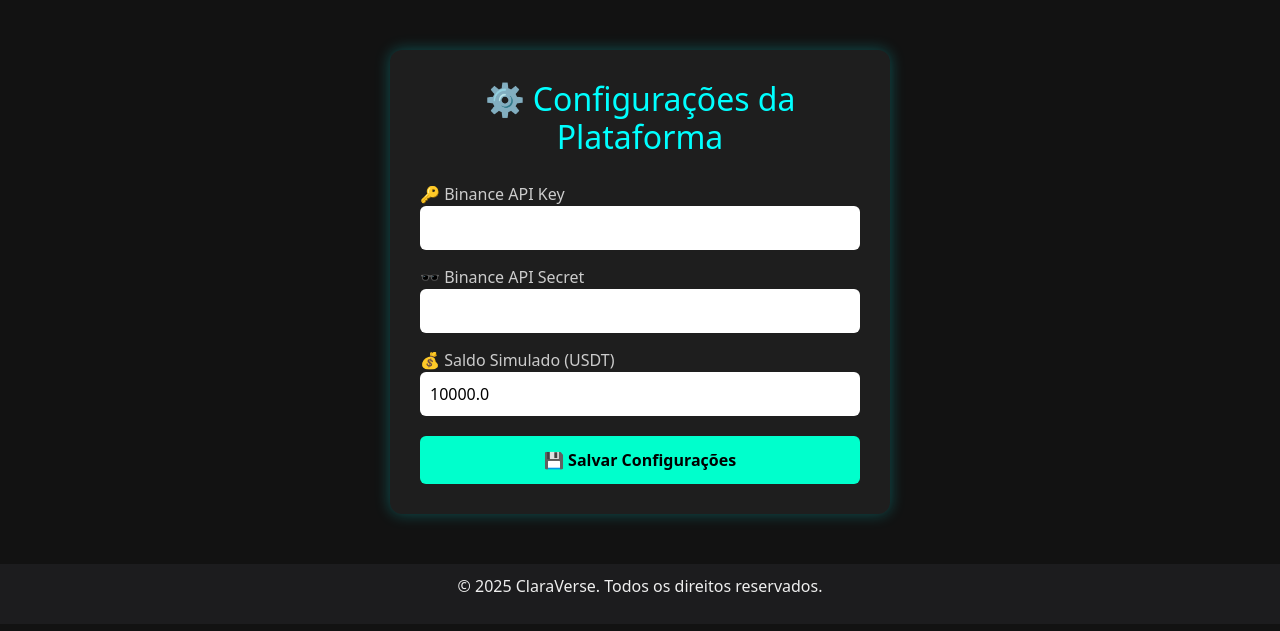
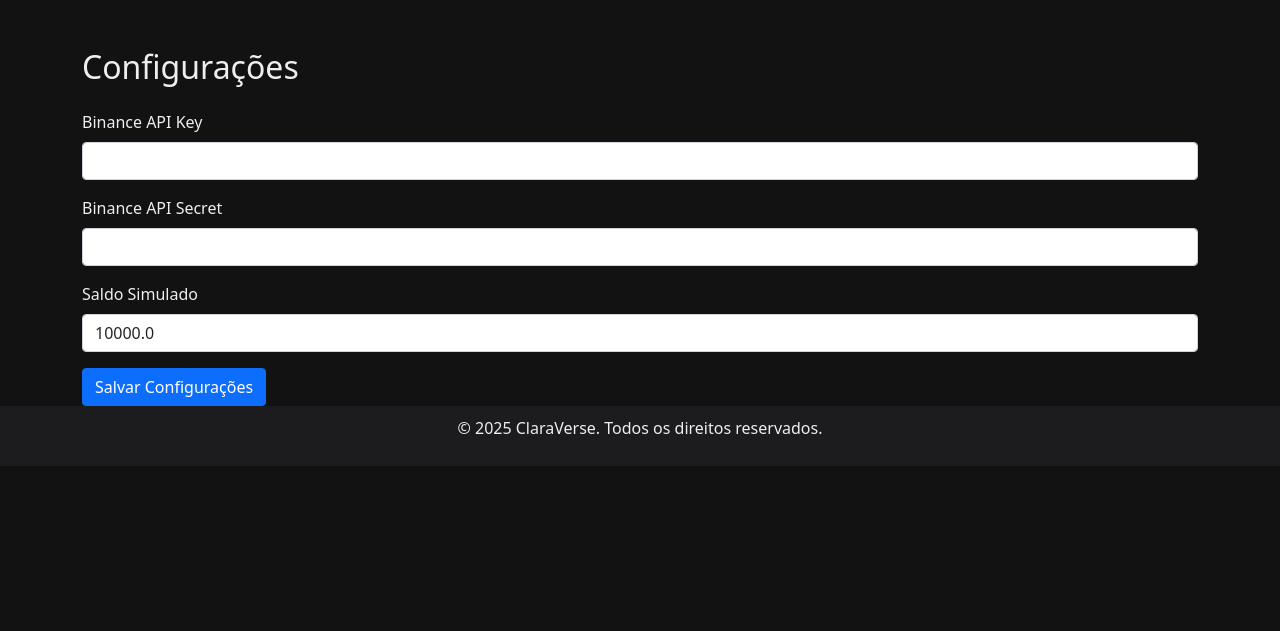
Before and after one commit to Claratrade33/Soma, a Flask app: page /configurar in a window 1280 px wide. Shown: the part 56-687 px from the top of the page. Run offline with Flask 3, Linux system fonts and the light colour scheme; the visitor is signed in with stand-in values (Sample User, id 1); some libraries are stand-ins or nearby versions.

Commit message:
Atualizar o configurar.html

```diff
--- a/templates/configurar.html
+++ b/templates/configurar.html
@@ -1,27 +1,29 @@
-{% extends "base.html" %}
-{% block title %}Configurar • ClaraVerse{% endblock %}
+{% extends 'base.html' %}
+
+{% block title %}Configurações - ClaraVerse{% endblock %}
 
 {% block content %}
-  <div style="max-width: 500px; margin: 50px auto; padding: 30px; background-color: #1e1e1e; border-radius: 12px; box-shadow: 0 0 15px #00ffff44;">
-    <h2 style="color: #00ffff; text-align: center; margin-bottom: 25px;">⚙️ Configurações da Plataforma</h2>
-
-    <form method="post" action="{{ url_for('configurar') }}">
-      <label for="binance_api_key" style="color: #ccc;">🔑 Binance API Key</label>
-      <input type="text" id="binance_api_key" name="binance_api_key" value="{{ user.binance_api_key or '' }}"
-             style="width: 100%; padding: 10px; margin-bottom: 15px; border-radius: 6px; border: none;">
-
-      <label for="binance_api_secret" style="color: #ccc;">🕶️ Binance API Secret</label>
-      <input type="text" id="binance_api_secret" name="binance_api_secret" value="{{ user.binance_api_secret or '' }}"
-             style="width: 100%; padding: 10px; margin-bottom: 15px; border-radius: 6px; border: none;">
-
-      <label for="saldo_simulado" style="color: #ccc;">💰 Saldo Simulado (USDT)</label>
-      <input type="number" step="0.01" id="saldo_simulado" name="saldo_simulado" value="{{ user.saldo_simulado }}"
-             style="width: 100%; padding: 10px; margin-bottom: 20px; border-radius: 6px; border: none;">
-
-      <button type="submit"
-              style="width: 100%; padding: 12px; background-color: #00ffcc; color: #000; font-weight: bold; border: none; border-radius: 6px;">
-        💾 Salvar Configurações
-      </button>
-    </form>
-  </div>
+<h2 class="mt-5">Configurações</h2>
+{% with messages = get_flashed_messages(with_categories=true) %}
+    {% if messages %}
+        {% for category, message in messages %}
+            <div class="alert alert-{{ category }}">{{ message }}</div>
+        {% endfor %}
+    {% endif %}
+{% endwith %}
+<form method="POST" class="mt-4">
+    <div class="mb-3">
+        <label for="binance_api_key" class="form-label">Binance API Key</label>
+        <input type="text" class="form-control" id="binance_api_key" name="binance_api_key">
+    </div>
+    <div class="mb-3">
+        <label for="binance_api_secret" class="form-label">Binance API Secret</label>
+        <input type="text" class="form-control" id="binance_api_secret" name="binance_api_secret">
+    </div>
+    <div class="mb-3">
+        <label for="saldo_simulado" class="form-label">Saldo Simulado</label>
+        <input type="number" class="form-control" id="saldo_simulado" name="saldo_simulado" step="0.01" value="{{ user.saldo_simulado }}">
+    </div>
+    <button type="submit" class="btn btn-primary">Salvar Configurações</button>
+</form>
 {% endblock %}
```
